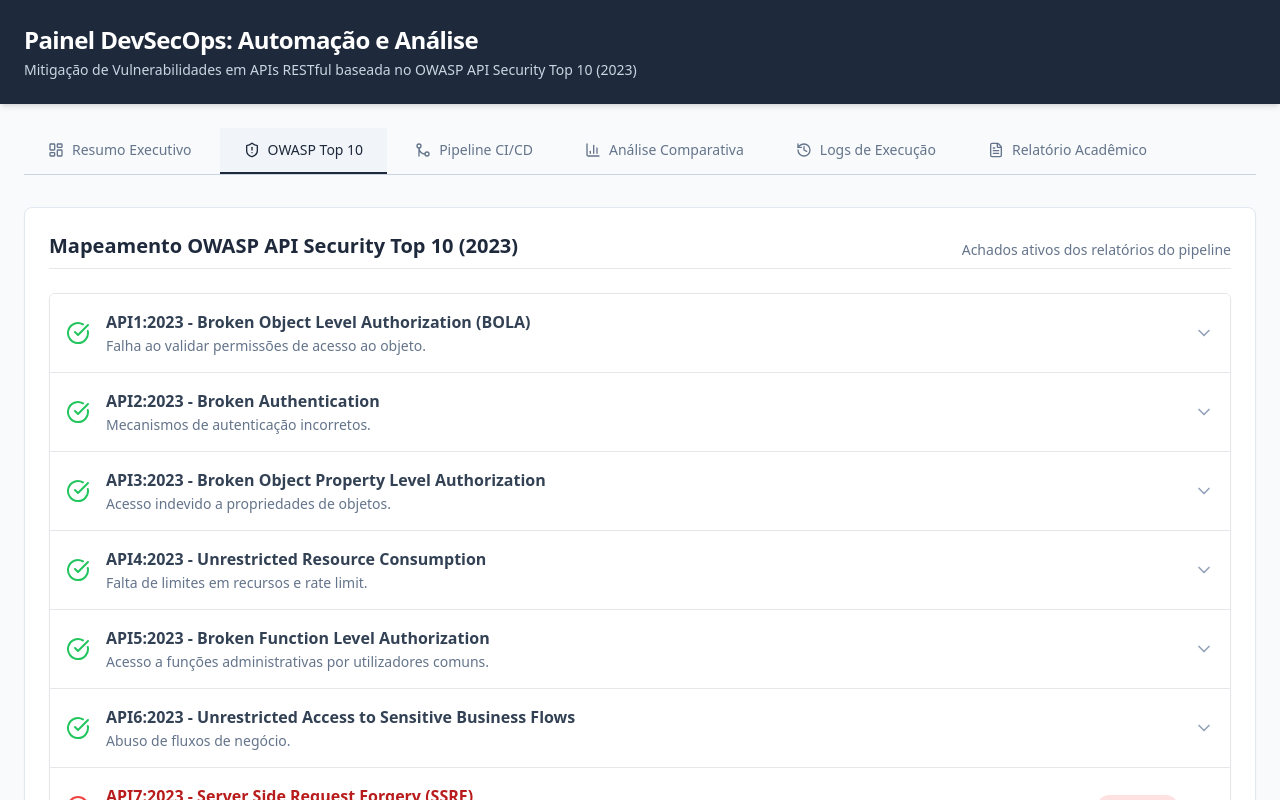
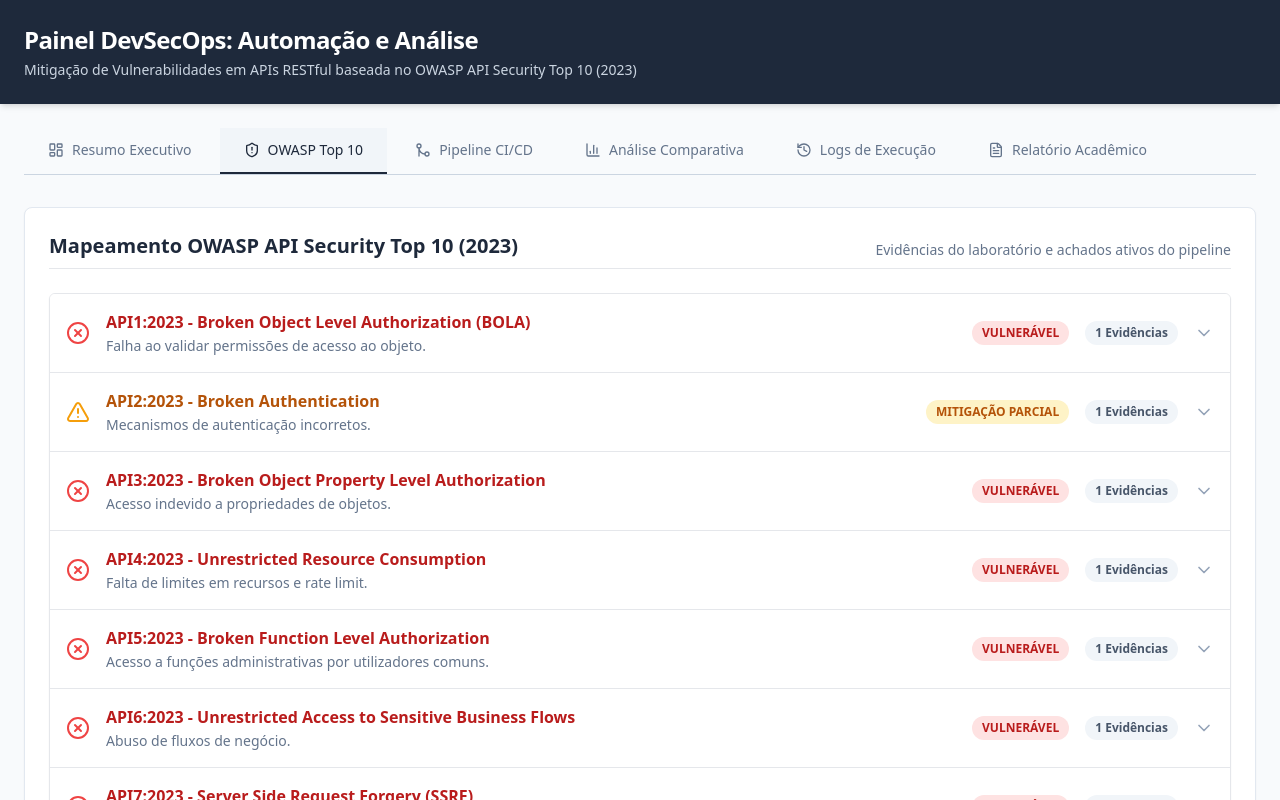
Before and after one commit to andersondev96/teste-devsecops, a React (Vite) app in the folder painel-devsecops/: page / in a window 1280 px wide. Both pictures are taken after a click on the button "OWASP Top 10". Shown: the top 800 px of the page. Built offline with nearby package versions, Linux system fonts and the light colour scheme.

Commit message:
fix(painel): evita falso positivo de mitigacao OWASP

```diff
--- a/painel-devsecops/src/components/OwaspTab.tsx
+++ b/painel-devsecops/src/components/OwaspTab.tsx
@@ -1,10 +1,18 @@
 import { useState } from 'react';
-import { ChevronDown, ChevronUp, CheckCircle, XCircle, ExternalLink, Lightbulb } from 'lucide-react';
+import { ChevronDown, ChevronUp, CheckCircle, XCircle, AlertTriangle, CircleHelp, ExternalLink, Lightbulb } from 'lucide-react';
+import type { OwaspMapping, OwaspStatus } from '../constants/owsap';
 
 interface OwaspProps {
   categories: { id: string; title: string; desc: string }[];
-  mapping: Record<string, { detected: boolean; tools: string[]; evidences: any[] }>;
+  mapping: Record<string, OwaspMapping>;
 }
+
+const statusLabel: Record<OwaspStatus, string> = {
+  vulnerable: 'VULNERÁVEL',
+  partially_mitigated: 'MITIGAÇÃO PARCIAL',
+  mitigated: 'MITIGADA',
+  not_assessed: 'NÃO AVALIADA',
+};
 
 export function OwaspTab({ categories, mapping }: OwaspProps) {
   const [expandedRow, setExpandedRow] = useState<string | null>(null);
@@ -23,7 +31,7 @@ export function OwaspTab({ categories, mapping }: OwaspProps) {
     <div className="space-y-6 animate-in fade-in duration-500">
       <div className="flex justify-between items-end border-b pb-2">
         <h2 className="text-xl font-semibold">Mapeamento OWASP API Security Top 10 (2023)</h2>
-        <span className="text-sm text-slate-500">Achados ativos dos relatórios do pipeline</span>
+        <span className="text-sm text-slate-500">Evidências do laboratório e achados ativos do pipeline</span>
       </div>
 
       <div className="flex flex-col border rounded-md overflow-hidden shadow-sm">
@@ -38,22 +46,24 @@ export function OwaspTab({ categories, mapping }: OwaspProps) {
                 className="w-full flex items-center justify-between p-4 hover:bg-slate-50 transition-colors focus:outline-none"
               >
                 <div className="flex items-center space-x-4">
-                  {data.detected ? (
-                    <XCircle className="w-6 h-6 text-red-500 flex-shrink-0" />
-                  ) : (
-                    <CheckCircle className="w-6 h-6 text-green-500 flex-shrink-0" />
-                  )}
+                  {data.status === 'vulnerable' && <XCircle className="w-6 h-6 text-red-500 flex-shrink-0" />}
+                  {data.status === 'partially_mitigated' && <AlertTriangle className="w-6 h-6 text-amber-500 flex-shrink-0" />}
+                  {data.status === 'mitigated' && <CheckCircle className="w-6 h-6 text-green-500 flex-shrink-0" />}
+                  {data.status === 'not_assessed' && <CircleHelp className="w-6 h-6 text-slate-400 flex-shrink-0" />}
                   <div className="text-left">
-                    <h3 className={`font-semibold ${data.detected ? 'text-red-700' : 'text-slate-700'}`}>
+                    <h3 className={`font-semibold ${data.status === 'vulnerable' ? 'text-red-700' : data.status === 'partially_mitigated' ? 'text-amber-700' : 'text-slate-700'}`}>
                       {cat.title}
                     </h3>
                     <p className="text-sm text-slate-500 mt-0.5">{cat.desc}</p>
                   </div>
                 </div>
                 <div className="flex items-center space-x-4">
-                  {data.detected && (
-                    <span className="px-2.5 py-1 text-xs font-bold bg-red-100 text-red-700 rounded-full">
-                      {data.evidences.length} Achados
+                  <span className={`px-2.5 py-1 text-xs font-bold rounded-full ${data.status === 'vulnerable' ? 'bg-red-100 text-red-700' : data.status === 'partially_mitigated' ? 'bg-amber-100 text-amber-700' : data.status === 'mitigated' ? 'bg-green-100 text-green-700' : 'bg-slate-100 text-slate-600'}`}>
+                    {statusLabel[data.status]}
+                  </span>
+                  {data.evidences.length > 0 && (
+                    <span className="px-2.5 py-1 text-xs font-bold bg-slate-100 text-slate-600 rounded-full">
+                      {data.evidences.length} Evidências
                     </span>
                   )}
                   {isExpanded ? (
@@ -64,9 +74,15 @@ export function OwaspTab({ categories, mapping }: OwaspProps) {
                 </div>
               </button>
 
-              {isExpanded && data.detected && (
+              {isExpanded && data.evidences.length > 0 && (
                 <div className="p-6 bg-slate-50 border-t">
                   <div className="space-y-6">
+                    <p className={`text-sm px-3 py-2 rounded-md border ${data.status === 'vulnerable' ? 'text-red-700 bg-red-50 border-red-200' : data.status === 'partially_mitigated' ? 'text-amber-700 bg-amber-50 border-amber-200' : data.status === 'mitigated' ? 'text-green-700 bg-green-50 border-green-200' : 'text-slate-600 bg-white border-slate-200'}`}>
+                      {data.status === 'vulnerable' && 'A vulnerabilidade foi confirmada por evidência de laboratório ou achado ativo de scanner.'}
+                      {data.status === 'partially_mitigated' && 'Há controles implementados, mas a categoria ainda não foi totalmente mitigada.'}
+                      {data.status === 'mitigated' && 'A categoria foi marcada como mitigada conforme os controles e testes registrados.'}
+                      {data.status === 'not_assessed' && 'Não há evidência suficiente para concluir o estado desta categoria.'}
+                    </p>
                     <p className="text-sm text-slate-700 bg-white inline-block px-3 py-1.5 rounded-md border shadow-sm">
                       <span className="font-semibold text-slate-800">Detetado por:</span> {data.tools.join(' / ')}
                     </p>
@@ -150,9 +166,9 @@ export function OwaspTab({ categories, mapping }: OwaspProps) {
                 </div>
               )}
 
-              {isExpanded && !data.detected && (
-                <div className="p-6 bg-green-50 border-t text-center text-green-700 text-sm">
-                  Nenhum achado ativo correspondente a esta categoria foi detetado nos relatórios atuais.
+              {isExpanded && data.evidences.length === 0 && (
+                <div className="p-6 bg-slate-50 border-t text-center text-slate-600 text-sm">
+                  Esta categoria não possui evidência registrada para o ciclo atual e não deve ser considerada mitigada.
                 </div>
               )}
             </div>
--- a/painel-devsecops/src/components/RelatorioTab.tsx
+++ b/painel-devsecops/src/components/RelatorioTab.tsx
@@ -1,14 +1,18 @@
 import { BookOpen, AlertTriangle, CheckCircle, Target, FileText, ShieldCheck, Microscope, Zap } from 'lucide-react';
+import type { OwaspMapping } from '../constants/owsap';
 
 interface RelatorioProps {
   totalFalhas: number;
-  mapping: Record<string, { detected: boolean; tools: string[]; evidences: any[] }>;
+  mapping: Record<string, OwaspMapping>;
 }
 
 export function RelatorioTab({ totalFalhas, mapping }: RelatorioProps) {
-  const vulnerabilidadesAtivas = Object.keys(mapping).filter(id => mapping[id].detected);
+  const vulnerabilidadesAtivas = Object.keys(mapping).filter(id => mapping[id].status === 'vulnerable');
+  const mitigacoesParciais = Object.keys(mapping).filter(id => mapping[id].status === 'partially_mitigated');
+  const categoriasNaoAvaliadas = Object.keys(mapping).filter(id => mapping[id].status === 'not_assessed');
+  const categoriasPendentes = Object.keys(mapping).filter(id => mapping[id].status !== 'mitigated');
   const totalCategorias = Object.keys(mapping).length;
-  const totalMitigadas = Object.keys(mapping).filter(id => !mapping[id].detected).length;
+  const totalMitigadas = Object.keys(mapping).filter(id => mapping[id].status === 'mitigated').length;
 
   return (
     <div className="space-y-8 animate-in fade-in duration-500 text-slate-800 pb-12">
@@ -65,14 +69,14 @@ export function RelatorioTab({ totalFalhas, mapping }: RelatorioProps) {
             3. Proposição de Ações Corretivas (Mitigação)
           </h3>
 
-          {vulnerabilidadesAtivas.length > 0 ? (
+          {categoriasPendentes.length > 0 ? (
             <div className="space-y-10">
               <p className="text-sm text-slate-600 bg-amber-50 p-3 border-l-4 border-amber-400">
-                Abaixo estão detalhadas as estratégias de remediação para as categorias que possuem <strong>achados ativos</strong> nos relatórios da última inspeção.
+                O estado atual contém <strong>{vulnerabilidadesAtivas.length} categoria(s) vulnerável(is)</strong> e <strong>{mitigacoesParciais.length} categoria(s) com mitigação parcial</strong>{categoriasNaoAvaliadas.length > 0 ? <> e <strong>{categoriasNaoAvaliadas.length} categoria(s) não avaliada(s)</strong></> : null}. A ausência de um achado automático não é considerada mitigação completa.
               </p>
 
               {/* API1: BOLA */}
-              {mapping['API1']?.detected && (
+              {mapping['API1'] && mapping['API1'].status !== 'mitigated' && mapping['API1'].status !== 'not_assessed' && (
                 <div className="space-y-4">
                   <div className="flex items-center justify-between">
                     <h4 className="font-bold text-lg text-slate-800">API1:2023 — Broken Object Level Authorization</h4>
@@ -96,29 +100,34 @@ export function RelatorioTab({ totalFalhas, mapping }: RelatorioProps) {
               )}
 
               {/* API2: AUTH */}
-              {mapping['API2']?.detected && (
+              {mapping['API2'] && mapping['API2'].status !== 'mitigated' && mapping['API2'].status !== 'not_assessed' && (
                 <div className="space-y-4">
                   <div className="flex items-center justify-between border-t pt-8">
                     <h4 className="font-bold text-lg text-slate-800">API2:2023 — Broken Authentication</h4>
-                    <span className="px-2 py-1 bg-red-100 text-red-700 text-xs font-bold rounded">STATUS: VULNERÁVEL</span>
+                    <span className={`px-2 py-1 text-xs font-bold rounded ${mapping['API2'].status === 'partially_mitigated' ? 'bg-amber-100 text-amber-700' : 'bg-red-100 text-red-700'}`}>
+                      {mapping['API2'].status === 'partially_mitigated' ? 'STATUS: MITIGAÇÃO PARCIAL' : 'STATUS: VULNERÁVEL'}
+                    </span>
                   </div>
                   <p className="text-sm text-slate-600 text-justify">
-                    <strong>Análise de Risco:</strong> Identificou-se o uso de mecanismos de autenticação fracos ou ausentes. O uso de Base64 não provê confidencialidade, facilitando o roubo de credenciais em trânsito.
+                    <strong>Análise de Risco:</strong> Os controles básicos do login foram reforçados, mas a categoria ainda possui controles complementares pendentes, como rate limiting, revogação de tokens e auditoria de autenticação.
                   </p>
-                  <p className="text-sm font-semibold text-academico-primary">Estratégia de Mitigação:</p>
-                  <div className="bg-slate-900 rounded-lg p-5 font-mono text-xs shadow-inner overflow-hidden border border-slate-700">
-                    <div className="text-emerald-400">
-                      <p className="text-slate-500 mb-2">// Substituir Base64 por JWT com Signature HS256</p>
-                      <p><span className="text-blue-400">from</span> jose <span className="text-blue-400">import</span> jwt</p>
-                      <p>payload = {"{"}"sub": user.email, "exp": datetime.utcnow() + timedelta(hours=1){"}"}</p>
-                      <p>encoded_jwt = jwt.encode(payload, SECRET_KEY, algorithm=<span className="text-orange-400">"HS256"</span>)</p>
+                    <p className="text-sm font-semibold text-academico-primary">Estratégia de Mitigação:</p>
+                    <div className="bg-slate-900 rounded-lg p-5 font-mono text-xs shadow-inner overflow-hidden border border-slate-700">
+                      <div className="text-emerald-400">
+                      <p className="text-slate-500 mb-2">// Exemplo dos controles complementares pendentes</p>
+                      <p>@limiter.limit(<span className="text-orange-400">"5/minute"</span>)</p>
+                      <p><span className="text-blue-400">async def</span> login(credentials):</p>
+                      <p className="pl-4">user = authenticate_with_hashed_password(credentials)</p>
+                      <p className="pl-4">token = create_signed_access_token(user)</p>
+                      <p className="pl-4">audit_authentication_event(user, success=<span className="text-orange-400">True</span>)</p>
+                      <p className="pl-4"><span className="text-blue-400">return</span> token</p>
                     </div>
                   </div>
                 </div>
               )}
 
               {/* API8: MISCONFIG */}
-              {mapping['API8']?.detected && (
+              {mapping['API8'] && mapping['API8'].status !== 'mitigated' && mapping['API8'].status !== 'not_assessed' && (
                 <div className="space-y-4">
                   <div className="flex items-center justify-between border-t pt-8">
                     <h4 className="font-bold text-lg text-slate-800">API8:2023 — Security Misconfiguration</h4>
@@ -143,8 +152,8 @@ export function RelatorioTab({ totalFalhas, mapping }: RelatorioProps) {
           ) : (
             <div className="p-10 bg-green-50 border border-green-200 rounded-lg text-center shadow-inner">
               <ShieldCheck className="w-16 h-16 text-green-500 mx-auto mb-4" />
-              <p className="text-green-800 text-xl font-bold">Nenhum achado automático ativo</p>
-              <p className="text-green-600 mt-2">Nenhum achado ativo do mapeamento OWASP foi encontrado nos relatórios atuais.</p>
+              <p className="text-green-800 text-xl font-bold">Todas as categorias estão mitigadas</p>
+              <p className="text-green-600 mt-2">Todas as categorias possuem evidência de mitigação completa registrada.</p>
             </div>
           )}
         </section>
@@ -156,7 +165,7 @@ export function RelatorioTab({ totalFalhas, mapping }: RelatorioProps) {
             4. Conclusão do Experimento
           </h3>
           <p className="text-slate-600 leading-relaxed text-justify">
-            A implementação da arquitetura DevSecOps provou-se um diferencial crítico na resiliência da aplicação. Através da estratégia de <strong>Shift-Left</strong>, foi possível antecipar vulnerabilidades que tradicionalmente só seriam descobertas em fases de auditoria externa ou incidentes reais. No ciclo atual, {totalMitigadas}/{totalCategorias} categorias não apresentam achados ativos nos relatórios automatizados.
+            A implementação da arquitetura DevSecOps provou-se um diferencial crítico na resiliência da aplicação. Através da estratégia de <strong>Shift-Left</strong>, foi possível antecipar vulnerabilidades que tradicionalmente só seriam descobertas em fases de auditoria externa ou incidentes reais. No ciclo atual, {totalMitigadas}/{totalCategorias} categorias possuem mitigação completa registrada; {vulnerabilidadesAtivas.length} permanecem vulneráveis e {mitigacoesParciais.length} estão parcialmente mitigadas{categoriasNaoAvaliadas.length > 0 ? `, enquanto ${categoriasNaoAvaliadas.length} não foram avaliadas` : ''}.
           </p>
         </section>
 
--- a/painel-devsecops/src/constants/owsap.ts
+++ b/painel-devsecops/src/constants/owsap.ts
@@ -10,6 +10,31 @@ export const OWASP_API_2023 = [
   { id: 'API9', title: 'API9:2023 - Improper Inventory Management', desc: 'Falta de documentação e APIs obsoletas expostas.' },
   { id: 'API10', title: 'API10:2023 - Unsafe Consumption of APIs', desc: 'Falta de validação em APIs de terceiros.' },
 ];
+
+export type OwaspStatus = 'vulnerable' | 'partially_mitigated' | 'mitigated' | 'not_assessed';
+
+export type OwaspMapping = {
+  status: OwaspStatus;
+  tools: string[];
+  evidences: any[];
+};
+
+// Estado de referência do laboratório. A ausência de um achado automático
+// não é suficiente para alterar uma categoria para "mitigated".
+// A API2 tem controles de login corrigidos, mas ainda possui controles
+// complementares pendentes (rate limiting, revogação e auditoria).
+export const OWASP_LAB_STATUS: Record<string, OwaspStatus> = {
+  API1: 'vulnerable',
+  API2: 'partially_mitigated',
+  API3: 'vulnerable',
+  API4: 'vulnerable',
+  API5: 'vulnerable',
+  API6: 'vulnerable',
+  API7: 'vulnerable',
+  API8: 'vulnerable',
+  API9: 'vulnerable',
+  API10: 'vulnerable',
+};
 
 // Evidências do laboratório: os testes abaixo exercitam intencionalmente
 // cada categoria implementada na API vulnerável. Elas complementam os
--- a/painel-devsecops/src/hooks/useSecurityData.ts
+++ b/painel-devsecops/src/hooks/useSecurityData.ts
@@ -4,7 +4,12 @@ import scaReport from '../data/sca_report.json';
 import trivyReport from '../data/trivy_report.json';
 import zapReport from '../data/report_json.json';
 import rawHistoryData from '../data/history.json';
-import { OWASP_API_2023 } from '../constants/owsap';
+import {
+  OWASP_API_2023,
+  OWASP_LAB_EVIDENCE,
+  OWASP_LAB_STATUS,
+  type OwaspMapping,
+} from '../constants/owsap';
 
 // Dizemos ao TypeScript exatamente o que esperar, mesmo que o JSON esteja vazio agora.
 const historyData = rawHistoryData as Array<{
@@ -88,11 +93,20 @@ export function useSecurityData() {
   }, []);
 
   const owaspMapping = useMemo(() => {
-    const mapping: Record<string, { detected: boolean; tools: string[]; evidences: any[] }> = {};
-    OWASP_API_2023.forEach(cat => mapping[cat.id] = { detected: false, tools: [], evidences: [] });
+    const mapping: Record<string, OwaspMapping> = {};
+    OWASP_API_2023.forEach((cat) => {
+      const status = OWASP_LAB_STATUS[cat.id] || 'not_assessed';
+      const labEvidence = OWASP_LAB_EVIDENCE[cat.id];
+
+      mapping[cat.id] = {
+        status,
+        tools: labEvidence ? ['Testes OWASP da API'] : [],
+        evidences: labEvidence ? [labEvidence] : [],
+      };
+    });
 
     const markDetected = (id: string, tool: string, evidence: any) => {
-      mapping[id].detected = true;
+      mapping[id].status = 'vulnerable';
       if (!mapping[id].tools.includes(tool)) mapping[id].tools.push(tool);
       mapping[id].evidences.push(evidence);
     };
```
